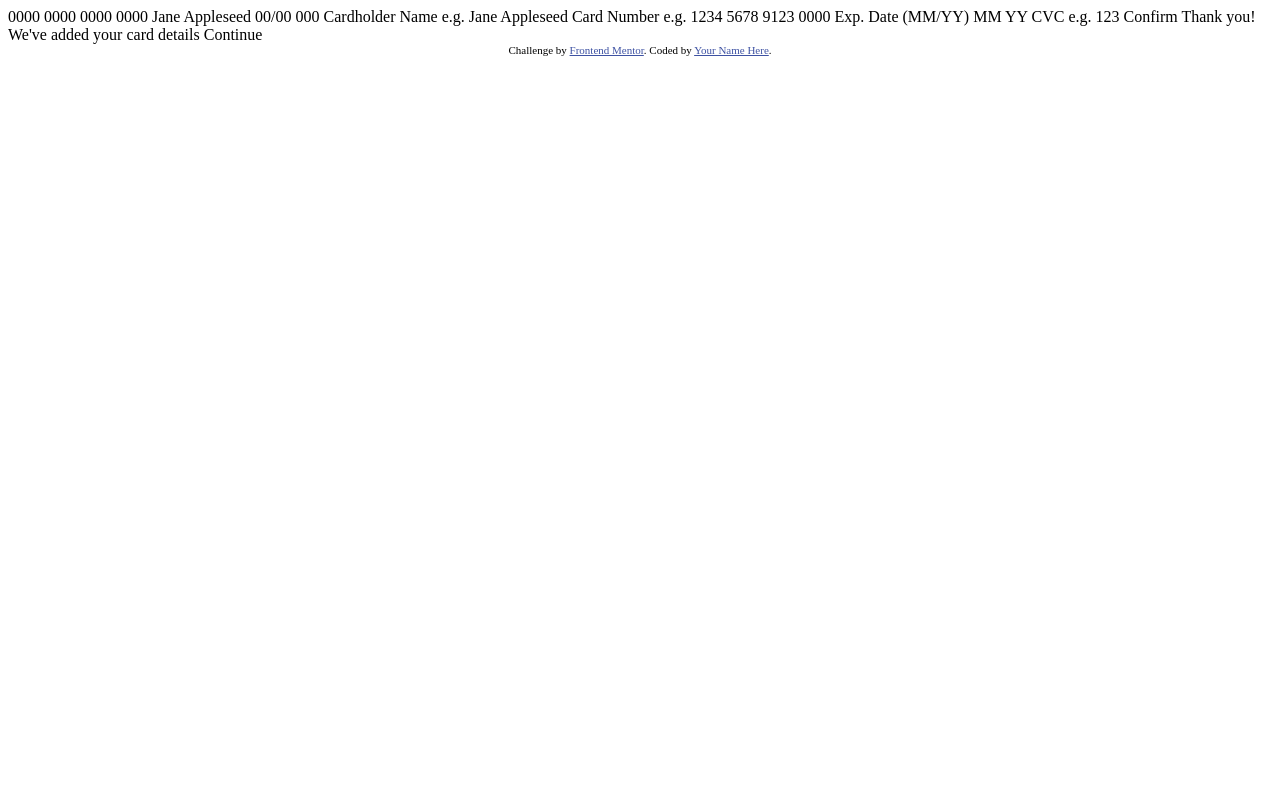
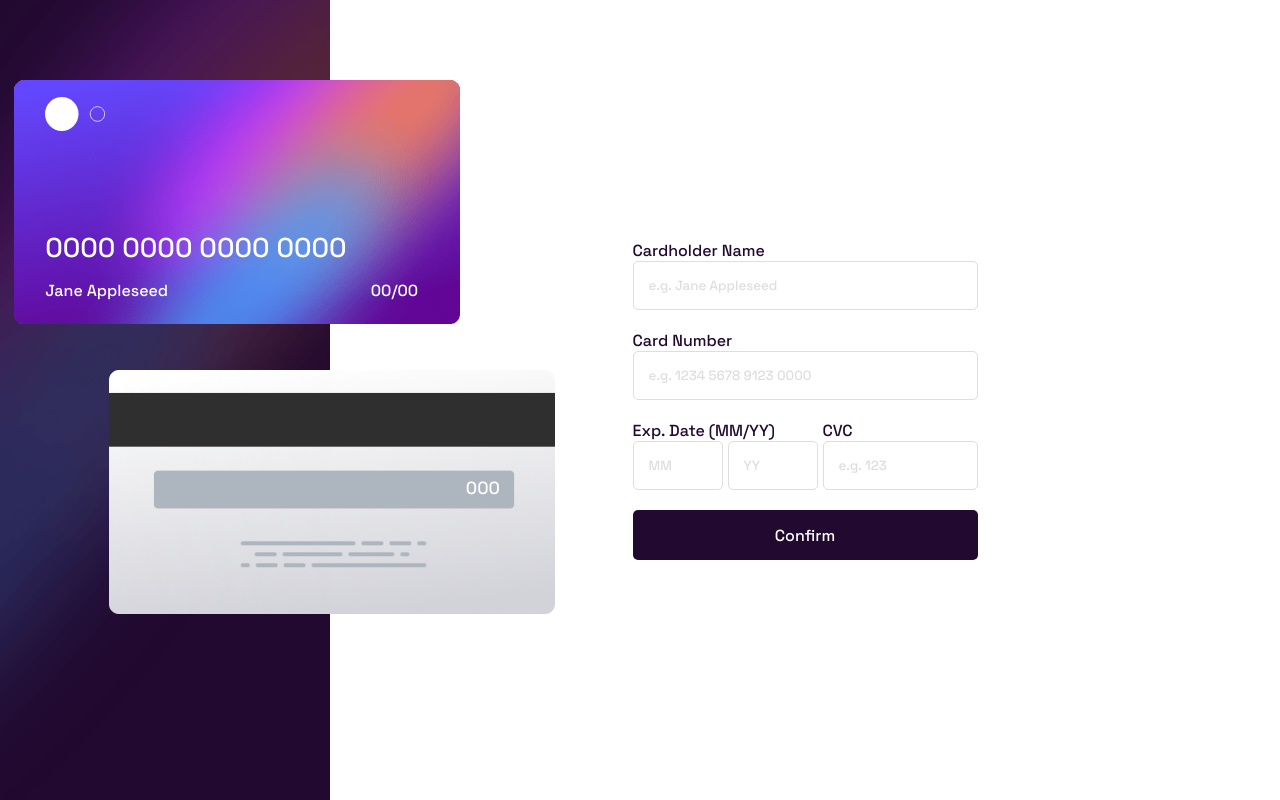
Before and after one commit to GuauDev/interactive-card-details-form, a plain HTML site: page index.html in a window 1280 px wide. Drawn offline with Linux system fonts and the light colour scheme.

Commit message:
Final commit

```diff
--- a/index.html
+++ b/index.html
@@ -1,54 +1,141 @@
 <!DOCTYPE html>
 <html lang="en">
 	<head>
-  <meta charset="UTF-8">
-  <meta name="viewport" content="width=device-width, initial-scale=1.0"> <!-- displays site properly based on user's device -->
+		<meta charset="UTF-8" />
+		<meta name="viewport" content="width=device-width, initial-scale=1.0" />
+		<!-- displays site properly based on user's device -->
 
-  <link rel="icon" type="image/png" sizes="32x32" href="./images/favicon-32x32.png">
+		<link
+			rel="icon"
+			type="image/png"
+			sizes="32x32"
+			href="./images/favicon-32x32.png"
+		/>
 
 		<title>Frontend Mentor | Interactive card details form</title>
 
-  <!-- Feel free to remove these styles or customise in your own stylesheet 👍 -->
+		<!-- Feel free to remove these styles or customize in your own stylesheet 👍 -->
 		<style>
-    .attribution { font-size: 11px; text-align: center; }
-    .attribution a { color: hsl(228, 45%, 44%); }
+			.attribution {
+				font-size: 11px;
+				text-align: center;
+			}
+			.attribution a {
+				color: hsl(228, 45%, 44%);
+			}
 		</style>
-  <link rel="preconnect" href="https://fonts.googleapis.com">
-<link rel="preconnect" href="https://fonts.gstatic.com" crossorigin>
-<link href="https://fonts.googleapis.com/css2?family=Space+Grotesk:wght@500&display=swap" rel="stylesheet">
+		<link rel="preconnect" href="https://fonts.googleapis.com" />
+		<link rel="preconnect" href="https://fonts.gstatic.com" crossorigin />
+		<link rel="stylesheet" href="./style.css" />
+		<link
+			href="https://fonts.googleapis.com/css2?family=Space+Grotesk:wght@500&display=swap"
+			rel="stylesheet"
+		/>
 	</head>
 	<body>
+		<div id="preview">
+			<div id="back-wrapper">
+				<div id="back">
+					<img src="./images/bg-card-back.png" alt="card-back" />
+					<p id="cvc-card">000</p>
+				</div>
+			</div>
+			<div id="front-wrapper">
+				<div id="front">
+					<img src="./images/card-logo.svg" alt="card-logo" id="logo" />
+					<img src="./images/bg-card-front.png" alt="card-front" id="card" />
+					<p id="number-card">0000 0000 0000 0000</p>
+					<p id="name-card">Jane Appleseed</p>
+					<p id="exp-card">
+						<span id="mm-exp-card">00</span>/<span id="yy-exp-card">00</span>
+					</p>
+				</div>
+			</div>
+		</div>
 
-  0000 0000 0000 0000
-  Jane Appleseed
-  00/00
+		<form action="">
+			<label for="name">
+				<span class="label-name">Cardholder Name</span>
+				<input
+					maxlength="30"
+					type="text"
+					id="name"
+					placeholder="e.g. Jane Appleseed"
+					required
+					pattern="[a-zA-Z ]+"
+				/>
+				<span class="error" id="name-error"></span>
+			</label>
 
-  000
+			<label for="number">
+				<span class="label-name">Card Number</span>
+				<input
+					type="text"
+					id="number"
+					placeholder="e.g. 1234 5678 9123 0000"
+					minlength="19"
+					required
+					pattern="[0-9]{4} [0-9]{4} [0-9]{4} [0-9]{4}"
+				/>
+				<span class="error" id="number-error"></span>
+			</label>
 
-  Cardholder Name
-  e.g. Jane Appleseed
+			<div>
+				<div id="exp">
+					<span class="label-name">Exp. Date (MM/YY)</span>
+					<div id="container-input-exp">
+						<input
+							pattern="[0-9]{2}"
+							type="text"
+							id="exp-month"
+							placeholder="MM"
+							minlength="2"
+							required
+							min="0"
+							max="12"
+						/>
+						<input
+							pattern="[0-9]{2}"
+							type="text"
+							id="exp-year"
+							placeholder="YY"
+							minlength="2"
+							required
+						/>
+					</div>
+					<span class="error" id="exp-error"></span>
+				</div>
+				<label for="cvc">
+					<span class="label-name">CVC</span>
+					<input
+						pattern="[0-9]{3}"
+						type="text"
+						id="cvc"
+						placeholder="e.g. 123"
+						minlength="3"
+						required
+					/>
+					<span class="error" id="cvc-error"></span>
+				</label>
+			</div>
 
-  Card Number
-  e.g. 1234 5678 9123 0000
-
-  Exp. Date (MM/YY)
-  MM
-  YY
-
-  CVC
-  e.g. 123
-
-  Confirm
+			<input type="submit" value="Confirm" />
+		</form>
 
 		<!-- Completed state start -->
+		<div id="completeForm">
+			<img src="./images/icon-complete.svg" alt="icon" />
+			<h2>Thank you!</h2>
+			<p>We've added your card details</p>
+			<button>Continue</button>
+		</div>
 
-  Thank you!
-  We've added your card details
-  Continue
-
+		<!--
       <div class="attribution">
         Challenge by <a href="https://www.frontendmentor.io?ref=challenge" target="_blank">Frontend Mentor</a>.
         Coded by <a href="#">Your Name Here</a>.
       </div>
+-->
+		<script src="./index.js"></script>
 	</body>
 </html>
--- /dev/null
+++ b/index.js
@@ -0,0 +1,189 @@
+const formEl = document.querySelector("form");
+const completeFormEl = document.getElementById('completeForm');
+
+const numberCardOutputEl = document.getElementById("number-card");
+const numberCardInputEl = document.getElementById("number");
+const numberErrorEl = document.getElementById("number-error");
+
+const nameCardOutputEl = document.getElementById("name-card");
+const nameCardInputEl = document.getElementById("name");
+const nameErrorEl = document.getElementById("name-error");
+
+const cvcCardOutputEl = document.getElementById("cvc-card");
+const cvcCardInputEl = document.getElementById("cvc");
+const cvcErrorEl = document.getElementById("cvc-error");
+
+const yearCardOutputEl = document.getElementById("yy-exp-card");
+const yearCardInputEl = document.getElementById("exp-year");
+const expErrorEl = document.getElementById("exp-error");
+
+const monthCardOutputEl = document.getElementById("mm-exp-card");
+const monthCardInputEl = document.getElementById("exp-month");
+
+const pattern = /[a-z]/gim;
+
+class Input {
+	constructor(
+		inputElement,
+		outputElement,
+		errorTextContainer,
+		defaultText,
+		isAnyMaxCharacters = false,
+		max = 0,
+		onlyContainsNumbers = false,
+		correction = true
+	) {
+		this.inputElement = inputElement;
+		this.outputElement = outputElement;
+		this.isAnyMaxCharacters = isAnyMaxCharacters;
+		this.defaultText = defaultText;
+		this.max = max;
+		this.track();
+		this.onlyContainsNumbers = onlyContainsNumbers;
+		this.errorTextContainer = errorTextContainer;
+		this.correction = correction;
+	}
+	track() {
+		window.addEventListener("keyup", (e) => {
+
+			let patternTest = pattern.test(this.inputElement.value);
+
+			if (
+				this.max >= this.inputElement.value.length ||
+				this.isAnyMaxCharacters === false
+			) {
+				if (
+					e.target.id === this.inputElement.id &&
+					this.inputElement.value.length !== 0
+				) {
+					this.outputElement.innerText = this.inputElement.value;
+
+				}
+			} else {
+				while (this.max < this.inputElement.value.length) {
+					this.inputElement.value = this.inputElement.value.substring(
+						0,
+						this.inputElement.value.length - 1
+					);
+				}
+
+			}
+
+			if (this.inputElement.value.length === 0) {
+				this.outputElement.innerText = this.defaultText;
+			}
+
+			if (
+				this.correction &&
+				((this.onlyContainsNumbers && patternTest) ||
+					this.inputElement.value.length === 0)
+			) {
+				this.inputElement.style.borderColor = "hsl(0, 100%, 66%)";
+				if (patternTest) {
+					this.errorTextContainer.innerText = "Wrong format, only numbers";
+				} else if (this.inputElement.value.length === 0) {
+					this.errorTextContainer.innerText = "Can't be blank";
+				}
+			} else {
+				this.inputElement.style.borderColor = "";
+				this.errorTextContainer.innerText = " ";
+			}
+
+		});
+	}
+}
+
+const number = new Input(
+	numberCardInputEl,
+	numberCardOutputEl,
+	numberErrorEl,
+	"0000 0000 0000 0000",
+	true,
+	19,
+	true
+);
+const name = new Input(
+	nameCardInputEl,
+	nameCardOutputEl,
+	nameErrorEl,
+	"Jane Appleseed",
+	false
+);
+const cvc = new Input(
+	cvcCardInputEl,
+	cvcCardOutputEl,
+	cvcErrorEl,
+	"123",
+	true,
+	3,
+	true
+);
+
+const year = new Input(
+	yearCardInputEl,
+	yearCardOutputEl,
+	expErrorEl,
+	"00",
+	true,
+	2,
+	false,
+	false
+);
+const month = new Input(
+	monthCardInputEl,
+	monthCardOutputEl,
+	expErrorEl,
+	"00",
+	true,
+	2,
+	false,
+	false
+);
+
+window.addEventListener("keypress", (e) => {
+	if (
+		(number.inputElement.value.length + 1) % 5 == 0 &&
+		number.inputElement.value.length != 0 &&
+		e.target.matches("#" + number.inputElement.id) &&
+		e.code != "Backspace"
+	) {
+		number.inputElement.value += " ";
+	}
+
+
+});
+window.addEventListener("keyup", (e) => {
+	if (
+		e.target.matches("#" + year.inputElement.id) ||
+		e.target.matches("#" + month.inputElement.id)
+	) {
+		if (year.inputElement.value === "" || month.inputElement.value === "") {
+			setTimeout(() => {
+				year.errorTextContainer.innerText = "Can't be blank";
+				if (year.inputElement.value === "")
+					year.inputElement.style.borderColor = "hsl(0, 100%, 66%)";
+				if (month.inputElement.value === "")
+					month.inputElement.style.borderColor = "hsl(0, 100%, 66%)";
+			}, 2);
+		}
+
+		setTimeout(() => {
+			if (pattern.test(month.inputElement.value)) {
+				year.errorTextContainer.innerText = "Wrong format, only numbers";
+				month.inputElement.style.borderColor = "hsl(0, 100%, 66%)";
+			}
+
+			if (pattern.test(year.inputElement.value)) {
+				year.errorTextContainer.innerText = "Wrong format, only numbers";
+				year.inputElement.style.borderColor = "hsl(0, 100%, 66%)";
+			}
+
+		}, 10);
+	}
+})
+
+formEl.addEventListener("submit", (e) => {
+	e.preventDefault()
+	formEl.style.display = "none"
+	completeFormEl.style.display = "flex"
+});
--- /dev/null
+++ b/style.css
@@ -0,0 +1,262 @@
+
+/*universal selector*/
+*{
+    margin: 0;
+    padding: 0;
+    box-sizing: border-box;
+    font-family: 'Space Grotesk', sans-serif;
+    transition: all .7s;
+}
+
+/*variables*/
+
+:root{
+    --card-width: 285px;
+    --active-input-border: hsl(278, 94%, 30%);
+    --White: hsl(0, 0%, 100%);
+    --Light-grayish-violet: hsl(270, 3%, 87%);
+    --Dark-grayish-violet: hsl(279, 6%, 55%);
+    --Very-dark-violet: hsl(278, 68%, 11%);
+    --Red-input-errors: hsl(0, 100%, 66%);
+}
+
+/*body*/
+
+body{
+    display: flex;
+    flex-direction: column;
+    align-items: center;
+}
+
+/*preview section*/
+
+#preview{
+    background-image: url(./images/bg-main-mobile.png);
+    position: relative;
+    height: 240px;
+    background-size: cover;
+    width: 100%;
+}
+
+#back-wrapper{
+    position: absolute;
+    top: 30px;
+    left: 70px;
+}
+
+#back{
+    position: relative;
+    width: var(--card-width);
+}
+
+#back img{
+    width: 100%;
+}
+
+#back p{
+    top: 43%;
+    left: 80%;
+    position: absolute;
+    color: var(--White);
+    font-size: .7rem;
+}
+#front-wrapper{
+    position: absolute;
+    bottom: -40px;
+    bottom: -40px;
+    left: 15px;
+}
+
+#front{
+    width: var(--card-width);
+    position: relative;
+}
+#front img{
+    width: 100%;
+}
+#front #logo{
+    top: 7%;
+    left: 7%;
+    position: absolute;
+    width: 60px;
+}
+#front #number-card{
+    position: absolute;
+    top: 60%;
+    left: 7%;
+    color: var(--White);
+    font-size: 1.2rem;
+
+}
+
+#front #name-card, #front #exp-card{
+    position: absolute;
+    top: 80%;
+    left: 7%;
+    color: var(--White);
+    font-size: 0.7rem;
+
+}
+#front #exp-card{
+    position: absolute;
+    left: 80%;
+}
+
+/*form*/
+
+form{
+    display: flex;
+    align-items: stretch;
+    flex-direction: column;
+    padding: 20px;
+    margin-top: 90px;
+    gap: 20px;
+    max-width: 385px;
+}
+form>div{
+    display: flex;
+    gap: 5px;
+    justify-content: stretch;
+}
+
+form>div label{
+    width: calc(100% - ( 2 * 90px + 10px));
+}
+
+form>div label input , form > label , input[type="submit"]{
+    width: 100%;
+}
+form #exp #container-input-exp{
+    display: flex;
+    gap: 5px;
+}
+
+form #exp #container-input-exp input{
+    width: 90px;
+}
+label{
+    display: flex;
+    flex-direction: column;
+}
+.label-name{
+    color: var(--Very-dark-violet);
+}
+
+.error{
+    color: var(--Red-input-errors);
+    font-size: .8rem;
+    font-weight: 500;
+}
+
+
+input[type="text"]{
+    padding: 15px;
+    border-radius: 5px;
+    outline: none;
+    border: 1px solid var(--Light-grayish-violet);
+    transition: .1s;
+}
+
+input[type="text"]::placeholder{
+    color: var(--Light-grayish-violet);
+}
+
+input[type="text"]:not(:placeholder-shown){
+    border-color: var(--active-input-border)
+}
+
+input[type="submit"]{
+    background-color: var(--Very-dark-violet);
+    border: none;
+    color: var(--White);
+    height: 50px;
+    border-radius: 5px;
+    font-size: 1rem;
+    transition: .3s;
+}
+
+input[type="submit"]:hover{
+    background-color: var(--Dark-grayish-violet);
+}
+
+/*when form is complete*/
+#completeForm{
+    margin-top: 90px;
+    display: none;
+    flex-direction: column;
+    justify-content: center;
+    align-items: center;
+    padding: 20px;
+    gap: 30px;
+}
+
+#completeForm button{
+    background-color: var(--Very-dark-violet);
+    border: none;
+    color: var(--White);
+    height: 50px;
+    border-radius: 5px;
+    font-size: 1rem;
+    align-self:  stretch;
+    margin-top: 10px;
+    margin-top: 10px;
+    transition: .2s;
+}
+
+#completeForm button:hover{
+    background-color: var(--Dark-grayish-violet);
+}
+
+#completeForm p{
+    color: var(--Dark-grayish-violet);
+}
+
+
+/*media queries*/
+
+@media (min-width:1170px) {
+    body{
+        flex-direction: row;
+        --card-width: 446px;
+    }
+    #preview{
+        background-image: url(./images/bg-main-desktop.png);
+        width: calc(100vw / 5);
+        min-width: 330px;
+        height: 650px;
+        min-height: 100vh;
+    }
+    form{
+        align-items: center;
+        margin-left: 100px;
+        margin: 0 auto;
+    }
+
+    #front-wrapper{
+        right: -130px;
+        top: 80px;
+        bottom: unset;
+        left: unset;
+    }
+
+
+    #back-wrapper{
+        left: unset;
+        top: 370px;
+        bottom: unset;
+        right: -225px;
+    }
+
+    #completeForm{
+        margin: 0 auto;
+    }
+    #front #number-card{
+        font-size: 1.7rem;
+    }
+    #front #name-card, #front #exp-card{
+        font-size: 1rem;
+    }
+    #back p{
+        font-size: 1.1rem;
+    }
+}
```
Lines whose indentation alone changed are shown as unchanged.
